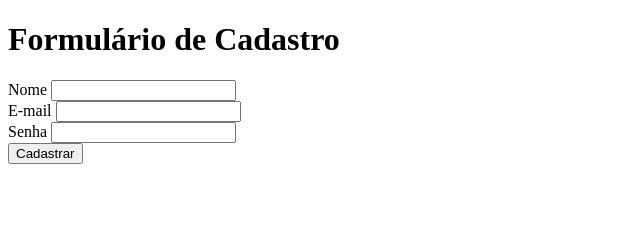
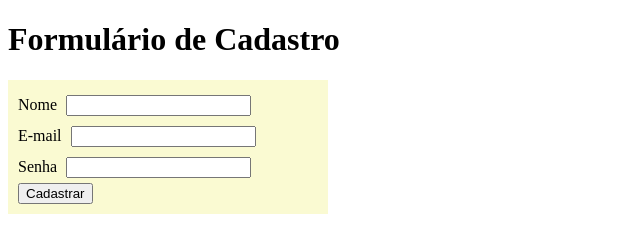
Before and after one commit to EdielD7/exercicio_html, a plain HTML site: page index.html in a window 1280 px wide. Shown: the whole page, without its empty margins (0-640 px from the left). Drawn offline with Linux system fonts and the light colour scheme.

Commit message:
Update style.css
Alteração em style.css para facilitar visualização dos campos.

```diff
--- a/style.css
+++ b/style.css
@@ -0,0 +1,11 @@
+
+
+form {
+    background-color: lightgoldenrodyellow;
+    width: 300px;
+    padding: 10px;
+}
+
+input {
+    margin: 5px
+}
```
Also changed, not shown: index.html (+1 -1 lines).
